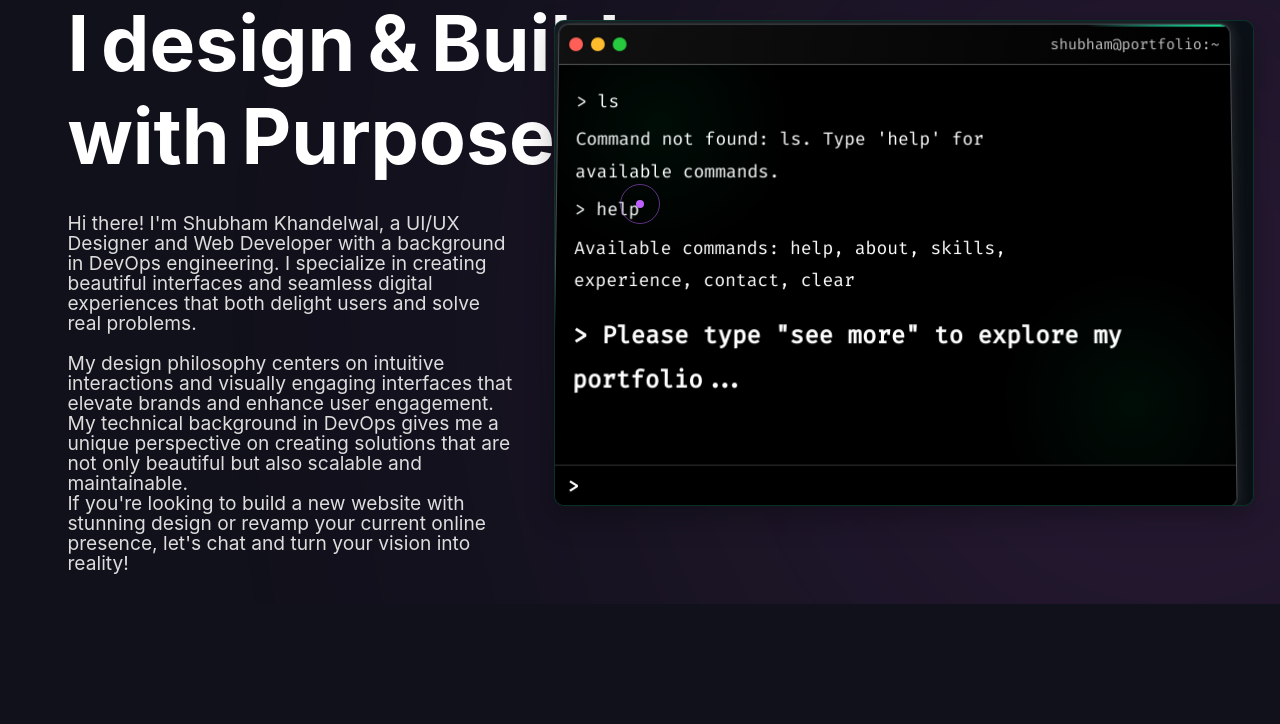
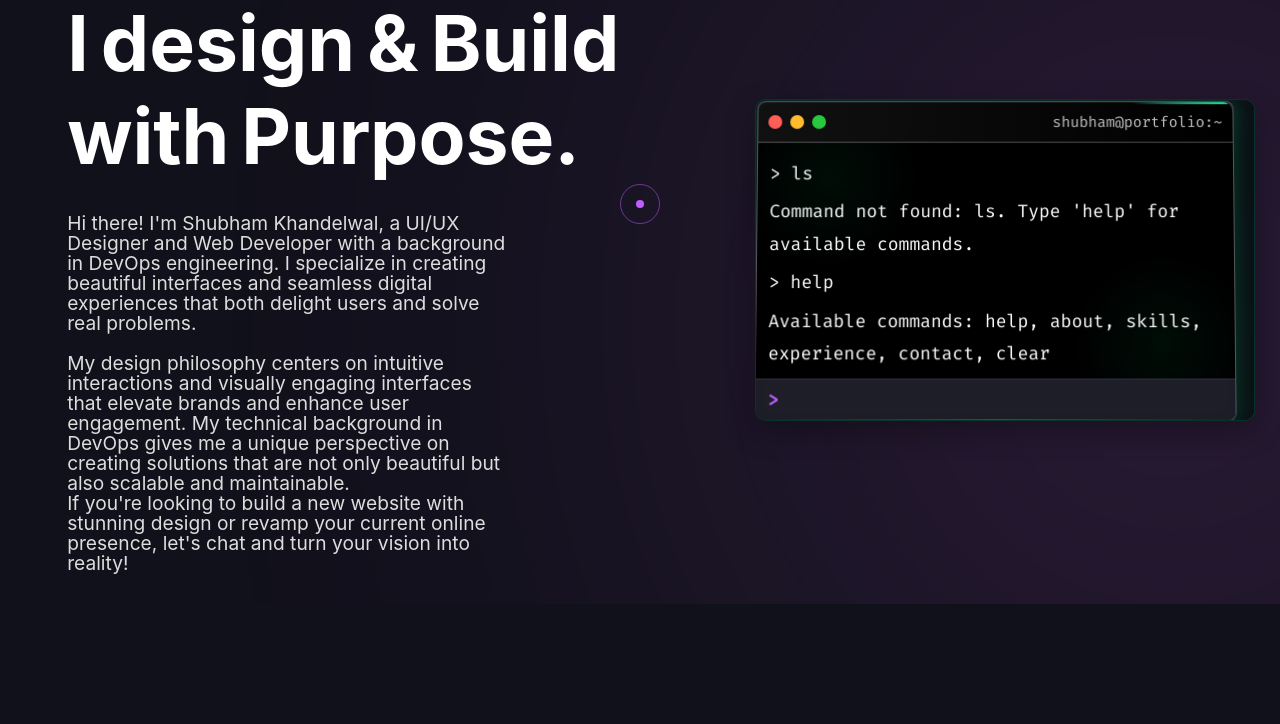
Before and after one commit to Shubham-Sharma-sk/ShubhamPortfolios, a website: page index.html in a window 1280 px wide. Shown: the part 196-920 px from the top of the page. Drawn offline with nearby package versions, Linux system fonts and the light colour scheme; files whose address does not match are found by name; a web font is replaced by a local one.

Commit message:
Fix: Add terminal initialization script and CSS fixes for hero terminal positioning

```diff
--- /dev/null
+++ b/css/terminal-fix.css
@@ -0,0 +1,121 @@
+/* Terminal positioning and display fixes */
+
+/* Make sure the hero terminal is properly positioned */
+.hero-content-wrapper .terminal-container {
+  position: relative;
+  display: block !important;
+  z-index: 10;
+  width: 100%;
+  max-width: 500px;
+  margin: 0 auto;
+}
+
+/* Ensure the terminal window looks good */
+.terminal-window {
+  background-color: rgba(30, 30, 40, 0.95);
+  border-radius: 8px;
+  box-shadow: 0 10px 30px rgba(0, 0, 0, 0.4);
+  overflow: hidden;
+  font-family: 'Fira Code', monospace;
+  height: 320px;
+  display: flex;
+  flex-direction: column;
+}
+
+/* Make sure terminal body has correct height */
+.terminal-body {
+  flex: 1;
+  overflow-y: auto;
+  padding: 12px;
+  background-color: rgba(30, 30, 40, 0.95);
+  color: #f8f8f2;
+  font-size: 14px;
+  line-height: 1.5;
+  max-height: 240px;
+}
+
+/* Fix terminal input positioning */
+.terminal-input-container {
+  display: flex;
+  align-items: center;
+  padding: 8px 12px;
+  background-color: rgba(30, 30, 40, 0.98);
+  border-top: 1px solid rgba(255, 255, 255, 0.1);
+}
+
+/* Fix terminal prompt */
+.terminal-prompt {
+  color: #bd5fff;
+  margin-right: 8px;
+  font-weight: bold;
+  display: inline-block;
+}
+
+/* Fix terminal input */
+.terminal-input {
+  background: transparent;
+  border: none;
+  color: #f8f8f2;
+  font-family: 'Fira Code', monospace;
+  font-size: 14px;
+  outline: none;
+  flex: 1;
+}
+
+/* Fix cursor styling */
+.terminal-cursor {
+  display: inline-block;
+  width: 8px;
+  height: 16px;
+  background-color: #bd5fff;
+  animation: blink 1s step-end infinite;
+  margin-left: 2px;
+  vertical-align: middle;
+}
+
+/* Blink animation for cursor */
+@keyframes blink {
+  from, to { opacity: 1; }
+  50% { opacity: 0; }
+}
+
+/* Highlight color for suggestions */
+.suggestion-highlight {
+  color: rgba(189, 95, 255, 0.6);
+}
+
+/* Ensure terminal is responsive */
+@media (max-width: 768px) {
+  .hero-content-wrapper .terminal-container {
+    max-width: 100%;
+    margin-bottom: 30px;
+  }
+
+  .terminal-window {
+    height: 280px;
+  }
+
+  .terminal-body {
+    max-height: 200px;
+  }
+}
+
+/* Fix terminal positioning in desktop layout */
+@media (min-width: 769px) {
+  .hero-content-wrapper {
+    display: flex;
+    flex-direction: row;
+    align-items: center;
+    justify-content: space-between;
+  }
+
+  .desktop-only {
+    width: 55%;
+    padding-right: 30px;
+  }
+
+  .hero-content-wrapper .terminal-container {
+    width: 45%;
+    margin: 0;
+  }
+}
--- a/index.html
+++ b/index.html
@@ -33,6 +33,7 @@
   <link rel="stylesheet" href="css/terminal-suggestion.css" />
   <link rel="stylesheet" href="css/enhanced-terminal.css" />
   <link rel="stylesheet" href="css/terminal-colors.css" />
+  <link rel="stylesheet" href="css/terminal-fix.css" />
 
   <!-- Google Fonts -->
   <link rel="stylesheet" href="https://fonts.googleapis.com/css2?family=Passions+Conflict&family=Orbitron&family=Fira+Code&family=Six+Caps" />
@@ -89,6 +90,7 @@
   <!-- Then Specific Components -->
   <script src="js/terminal.js"></script>
   <script src="js/terminal-suggestions.js"></script>
+  <script src="js/terminal-init.js"></script>
   <script src="js/clear-fix.js"></script>
   <script src="js/contact-form.js"></script>
   <script src="js/hamburger-menu.js"></script>
--- /dev/null
+++ b/js/terminal-init.js
@@ -0,0 +1,30 @@
+// This script ensures terminals are properly initialized
+
+// Wait for the DOM to be fully loaded
+document.addEventListener('DOMContentLoaded', function() {
+  console.log('Terminal init script loaded!');
+
+  // Initialize the hero terminal
+  setTimeout(function() {
+    initHeroTerminal();
+    console.log('Hero terminal initialized');
+
+    // Make sure the hero terminal container is visible and properly positioned
+    const heroTerminalContainer = document.querySelector('.terminal-container');
+    if (heroTerminalContainer) {
+      heroTerminalContainer.style.display = 'block';
+      heroTerminalContainer.style.position = 'relative';
+      heroTerminalContainer.style.zIndex = '10';
+
+      // Focus the terminal input
+      const terminalInput = document.getElementById('hero-terminal-input');
+      if (terminalInput) {
+        terminalInput.focus();
+      }
+    }
+
+    // Initialize the contact terminal if it exists
+    initContactTerminal();
+    console.log('Contact terminal initialized');
+  }, 500); // Small delay to ensure components are loaded
+});
```
